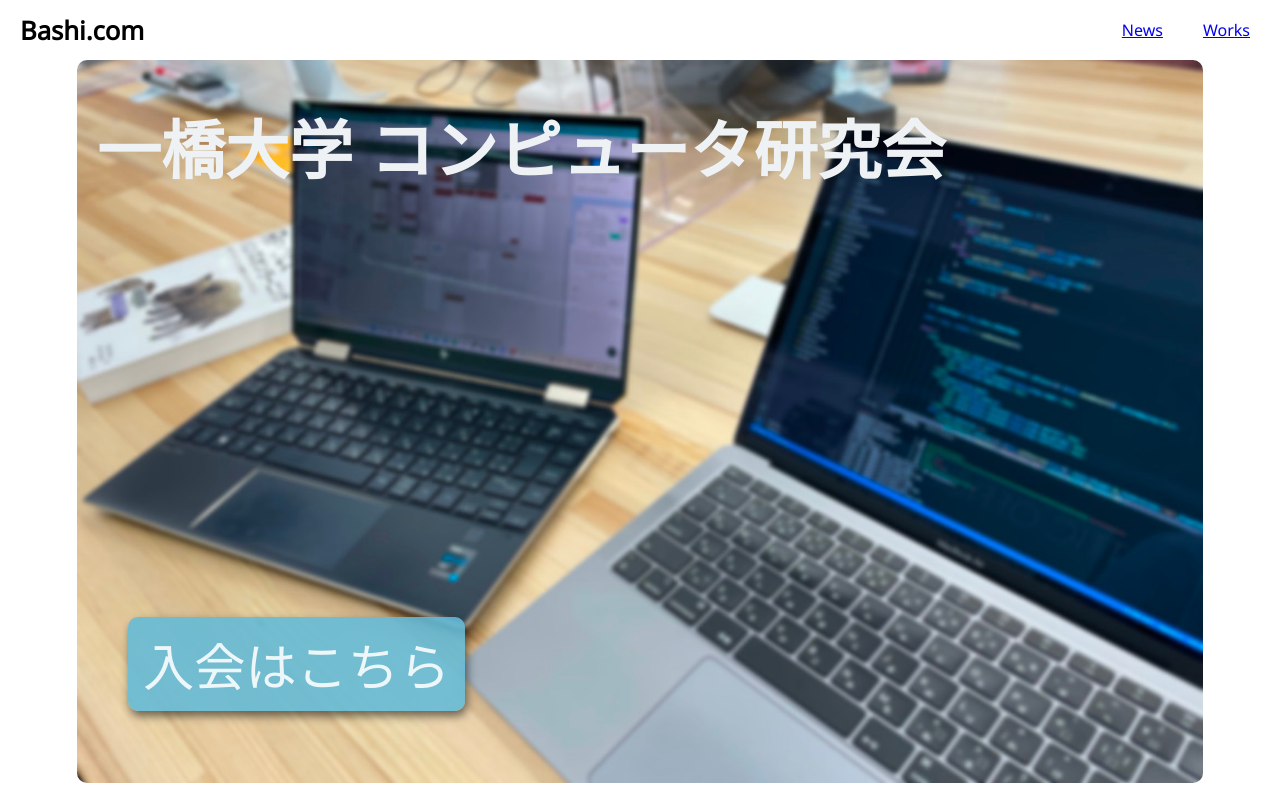
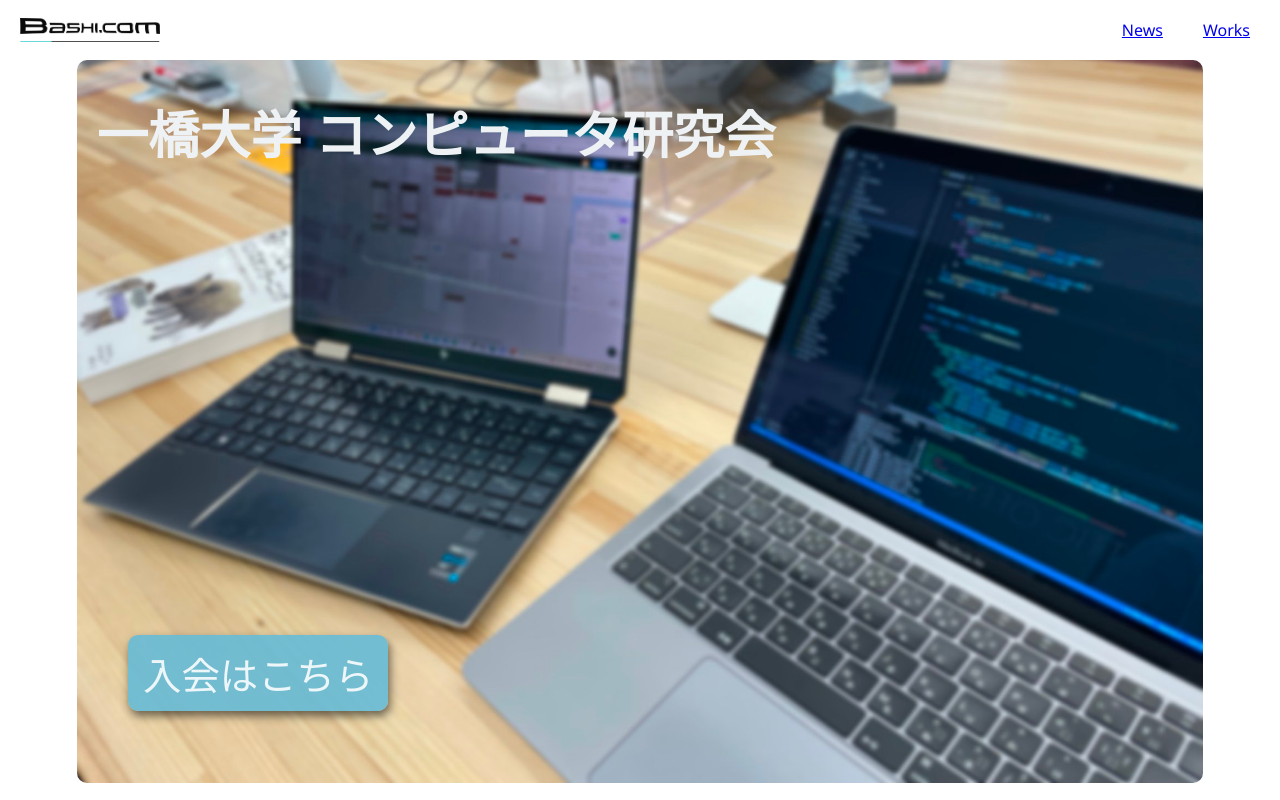
Before and after one commit to RioTsukiji/hit-web, a React (Create React App) app in the folder hit-web/: page / in a window 1280 px wide. Shown: the top 800 px of the page. Built offline with nearby package versions, Linux system fonts and the light colour scheme.

Commit message:
changed logo

```diff
--- a/hit-web/src/components/Banner/ImageBanner.css
+++ b/hit-web/src/components/Banner/ImageBanner.css
@@ -5,8 +5,9 @@
 }
 
 .image-banner h2 {
-    font-size: 5.0vw;
-    font-weight: 640;
+    font-size: 4.0vw;
+    font-weight: 600;
+    margin-top: 1vw;
     margin-left: 6vw;
     color: rgb(239, 242, 244);
 }
@@ -40,7 +41,7 @@
     background-color: #63bbd8df; /* ボタンの背景色 */
     text-decoration: none; /* リンクの下線を消す */
     border-radius: 10px; /* ボタンの角を丸くする */
-    font-size: 4.0vw; /* フォントサイズを調整 */
+    font-size: 3.0vw; /* フォントサイズを調整 */
     box-shadow: 2px 5px 10px rgba(0, 0, 0, 0.553);
 }
 
--- a/hit-web/src/components/Header/Header.css
+++ b/hit-web/src/components/Header/Header.css
@@ -2,6 +2,22 @@ body {
 	padding-top: 60px;
 }
 
+.header-logo {
+    width: 160px;
+    height: auto;
+    padding-left: 20px;
+    box-sizing: border-box;
+}
+
+/* レスポンシブ対応 */
+@media screen and (max-width: 400px) {
+    /* 既存のレスポンシブスタイルはそのまま */
+
+    .header-logo {
+        width: 120px;
+        padding-left: 10px;
+    }
+}
 
 header {
 	display: flex;
--- a/hit-web/src/components/Header/Header.js
+++ b/hit-web/src/components/Header/Header.js
@@ -10,7 +10,7 @@ const Header = () => {
 
     return (
         <header>
-            <h1>Bashi.com</h1>
+            <img src="/images/logo.png" alt="Bashi.com" className="header-logo" />
             <div className="burger-menu" onClick={toggleMenu}>
                 <div></div>
                 <div></div>
```
Also changed, not shown: hit-web/public/images/logo.png (added).
